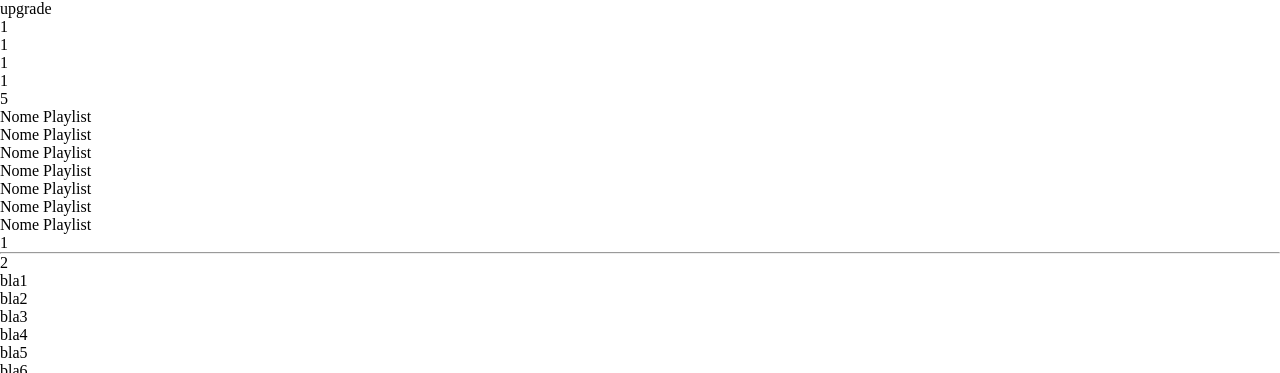
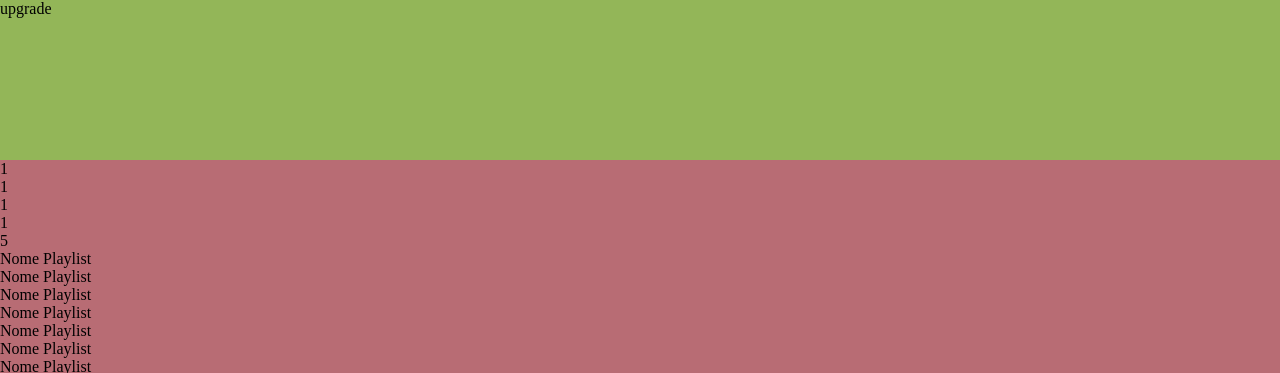
Before and after one commit to DenuccioDiego/html-css-spotifyweb, a plain HTML site: page index.html in a window 1280 px wide. Shown: the top 373 px of the page. Drawn offline with Linux system fonts and the light colour scheme.

Commit message:
prove per capire se funziona il layout

```diff
--- a/style.css
+++ b/style.css
@@ -11,3 +11,38 @@
      display: table;      }
 
 /* ---- /GENERAL RULES----- */
+
+#container{
+     height: 100vh;
+     width: 100%;
+     background-color: rgba(46, 12, 240, 0.424);
+}
+
+#top_container{
+
+     background-color: rgba(165, 42, 42, 0.37);
+}
+
+#inferior_container{
+     position: fixed;
+     left: 0;
+     bottom: 0%;
+     z-index:+1;
+     height: 30vh;
+     background-color: rgba(0, 255, 255, 0.383);
+}
+
+
+header{
+
+     height: 20vh;
+     background-color: rgba(128, 255, 0, 0.493);
+     display: flex;
+
+}
+
+nav{
+     display: flex;
+     flex-direction: column;
+     background-color: rgba(210, 105, 30, 0.397);
+}
```
